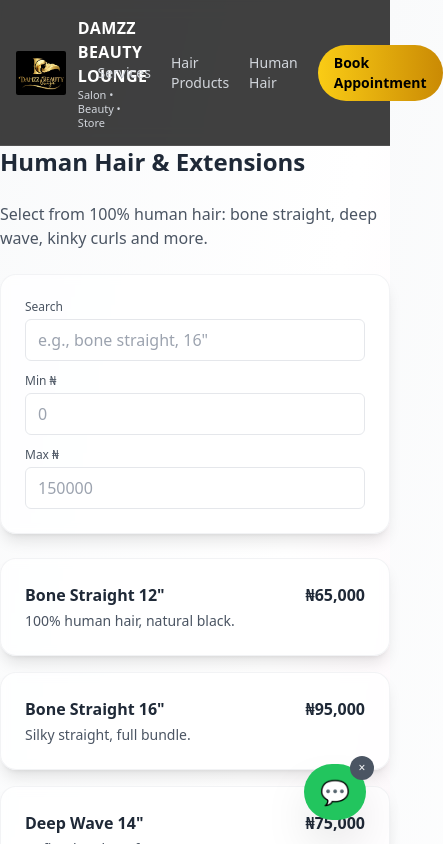
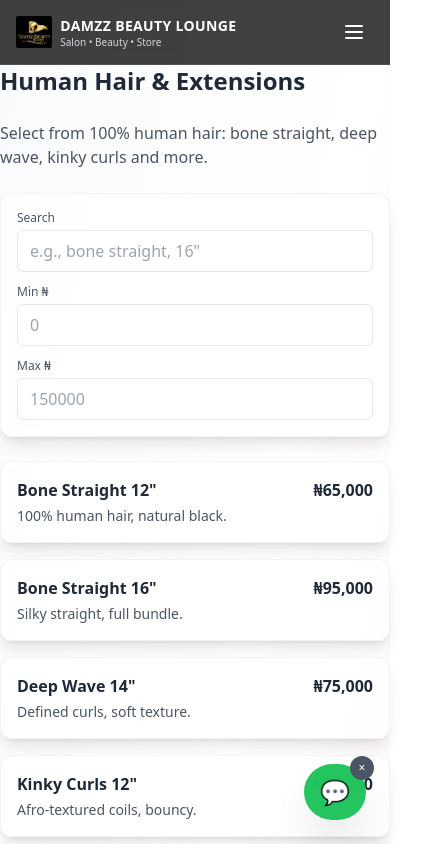
Before and after one commit to Olluwatosin/my-vercel-app, a Next.js app: page /hair in a window 390 px wide. Shown: the top 844 px of the page, 443 px wide, since content can reach past the window. Built offline with nearby package versions, Linux system fonts and the light colour scheme.

Commit message:
Improve mobile responsiveness - navbar and CSS updates

```diff
--- a/app/globals.css
+++ b/app/globals.css
@@ -4,15 +4,15 @@
 
 :root { color-scheme: light; }
 body { @apply text-gray-800 bg-gradient-to-br from-gray-50 via-white to-pink-50; }
-.container { @apply mx-auto px-4 max-w-7xl; }
-.btn { @apply inline-flex items-center justify-center rounded-lg px-6 py-3 font-semibold border border-transparent transition-all duration-300 transform hover:scale-105; }
+.container { @apply mx-auto px-4 sm:px-6 lg:px-8 max-w-7xl; }
+.btn { @apply inline-flex items-center justify-center rounded-lg px-4 py-2 sm:px-6 sm:py-3 font-semibold border border-transparent transition-all duration-300 transform hover:scale-105 text-sm sm:text-base; }
 .btn-primary { @apply btn bg-gradient-to-r from-brand to-brand-dark text-white hover:shadow-lg; }
 .btn-secondary { @apply btn bg-gradient-to-r from-pink-500 to-purple-600 text-white hover:shadow-lg; }
-.card { @apply rounded-2xl border border-gray-200/50 p-6 shadow-lg bg-white/80 backdrop-blur-sm hover:shadow-xl transition-all duration-300 hover:-translate-y-1; }
+.card { @apply rounded-xl sm:rounded-2xl border border-gray-200/50 p-4 sm:p-6 shadow-lg bg-white/80 backdrop-blur-sm hover:shadow-xl transition-all duration-300 hover:-translate-y-1; }
 .card-product { @apply card cursor-pointer overflow-hidden; }
 .badge { @apply inline-flex items-center rounded-full px-4 py-2 text-sm font-medium bg-gradient-to-r from-brand/10 to-brand-light/10 text-brand-dark; }
-.input { @apply w-full px-4 py-3 rounded-lg border border-gray-300 focus:ring-2 focus:ring-brand focus:border-transparent transition-all; }
-.section-title { @apply text-3xl md:text-4xl font-bold bg-gradient-to-r from-gray-900 to-gray-600 bg-clip-text text-transparent; }
+.input { @apply w-full px-3 py-2 sm:px-4 sm:py-3 rounded-lg border border-gray-300 focus:ring-2 focus:ring-brand focus:border-transparent transition-all text-sm sm:text-base; }
+.section-title { @apply text-2xl sm:text-3xl md:text-4xl font-bold bg-gradient-to-r from-gray-900 to-gray-600 bg-clip-text text-transparent; }
 
 @keyframes fadeInUp {
   from { opacity: 0; transform: translateY(30px); }
--- a/components/Navbar.tsx
+++ b/components/Navbar.tsx
@@ -1,30 +1,48 @@
+'use client'
 import Link from 'next/link'
 import Image from 'next/image'
+import { useState } from 'react'
 
 export default function Navbar() {
+  const [isOpen, setIsOpen] = useState(false)
+
   return (
     <header className="sticky top-0 z-50 border-b border-white/10 bg-black/75 backdrop-blur">
-      <div className="container flex items-center justify-between py-4">
+      <div className="container flex items-center justify-between py-3 sm:py-4">
         {/* Brand */}
-        <Link href="/" className="flex items-center gap-3">
+        <Link href="/" className="flex items-center gap-2 sm:gap-3">
           <Image
-            src="/logo-main.jpg"        // black-background logo in /public
+            src="/logo-main.jpg"
             alt="DAMZZ BEAUTY LOUNGE"
-            width={44}
-            height={44}
-            className="h-11 w-auto object-contain rounded-sm"
+            width={40}
+            height={40}
+            className="h-8 sm:h-11 w-auto object-contain rounded-sm"
             priority
           />
           <div className="leading-tight">
-            <p className="font-bold text-base md:text-lg tracking-wide text-white">
+            <p className="font-bold text-sm sm:text-base md:text-lg tracking-wide text-white">
               DAMZZ BEAUTY LOUNGE
             </p>
-            <p className="text-[11px] md:text-xs text-gray-300">Salon • Beauty • Store</p>
+            <p className="text-[10px] sm:text-[11px] md:text-xs text-gray-300">Salon • Beauty • Store</p>
           </div>
         </Link>
 
-        {/* Nav */}
-        <nav className="flex items-center gap-5 text-sm font-medium">
+        {/* Mobile Menu Button */}
+        <button
+          onClick={() => setIsOpen(!isOpen)}
+          className="md:hidden text-white p-2"
+        >
+          <svg className="w-6 h-6" fill="none" stroke="currentColor" viewBox="0 0 24 24">
+            {isOpen ? (
+              <path strokeLinecap="round" strokeLinejoin="round" strokeWidth={2} d="M6 18L18 6M6 6l12 12" />
+            ) : (
+              <path strokeLinecap="round" strokeLinejoin="round" strokeWidth={2} d="M4 6h16M4 12h16M4 18h16" />
+            )}
+          </svg>
+        </button>
+
+        {/* Desktop Nav */}
+        <nav className="hidden md:flex items-center gap-5 text-sm font-medium">
           <Link href="/services" className="text-gray-300 hover:text-yellow-300 transition-colors">
             Services
           </Link>
@@ -42,6 +60,42 @@ export default function Navbar() {
           </Link>
         </nav>
       </div>
+
+      {/* Mobile Nav */}
+      {isOpen && (
+        <div className="md:hidden bg-black/90 backdrop-blur border-t border-white/10">
+          <nav className="container py-4 space-y-3">
+            <Link
+              href="/services"
+              className="block text-gray-300 hover:text-yellow-300 transition-colors py-2"
+              onClick={() => setIsOpen(false)}
+            >
+              Services
+            </Link>
+            <Link
+              href="/products"
+              className="block text-gray-300 hover:text-yellow-300 transition-colors py-2"
+              onClick={() => setIsOpen(false)}
+            >
+              Hair Products
+            </Link>
+            <Link
+              href="/hair"
+              className="block text-gray-300 hover:text-yellow-300 transition-colors py-2"
+              onClick={() => setIsOpen(false)}
+            >
+              Human Hair
+            </Link>
+            <Link
+              href="/appointment"
+              className="block w-full text-center rounded-full px-4 py-3 bg-gradient-to-r from-yellow-400 to-yellow-600 text-black font-semibold hover:opacity-90 transition mt-4"
+              onClick={() => setIsOpen(false)}
+            >
+              Book Appointment
+            </Link>
+          </nav>
+        </div>
+      )}
     </header>
   )
 }
```
Lines whose indentation alone changed are shown as unchanged.
